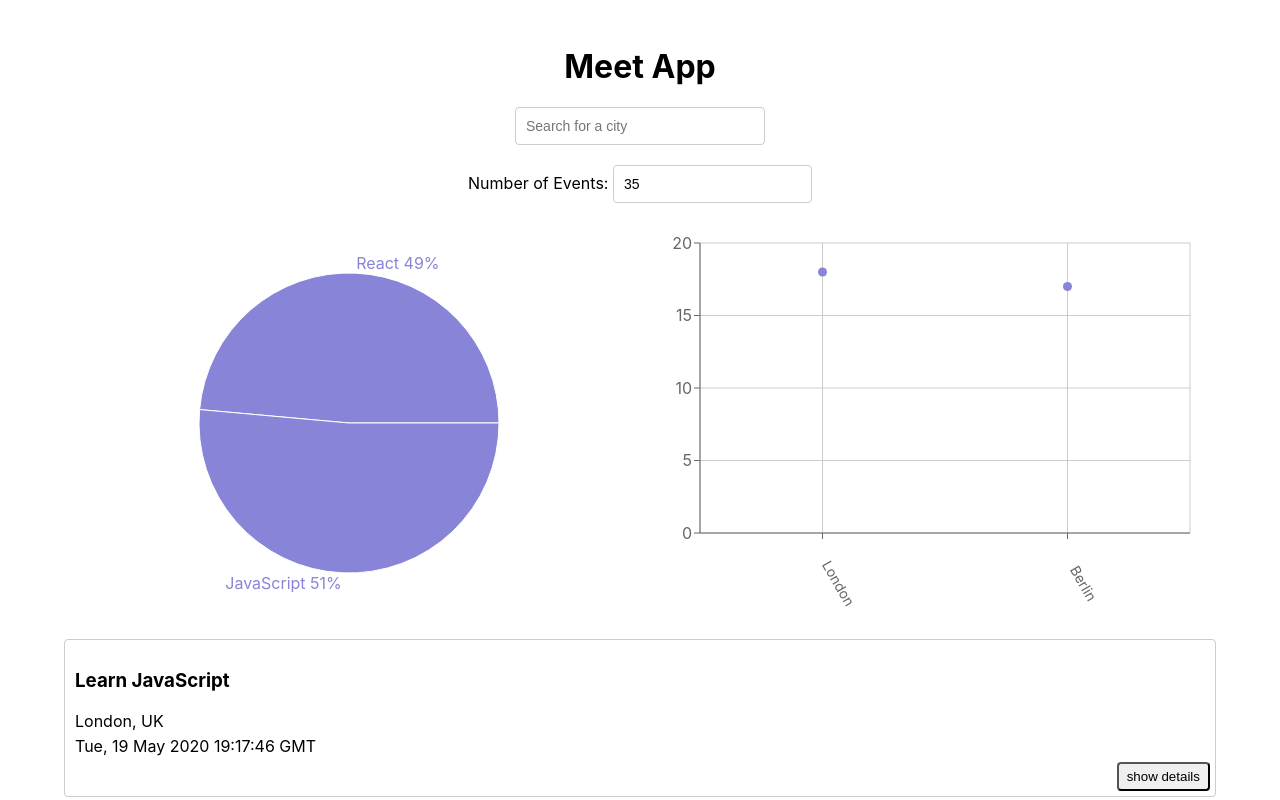
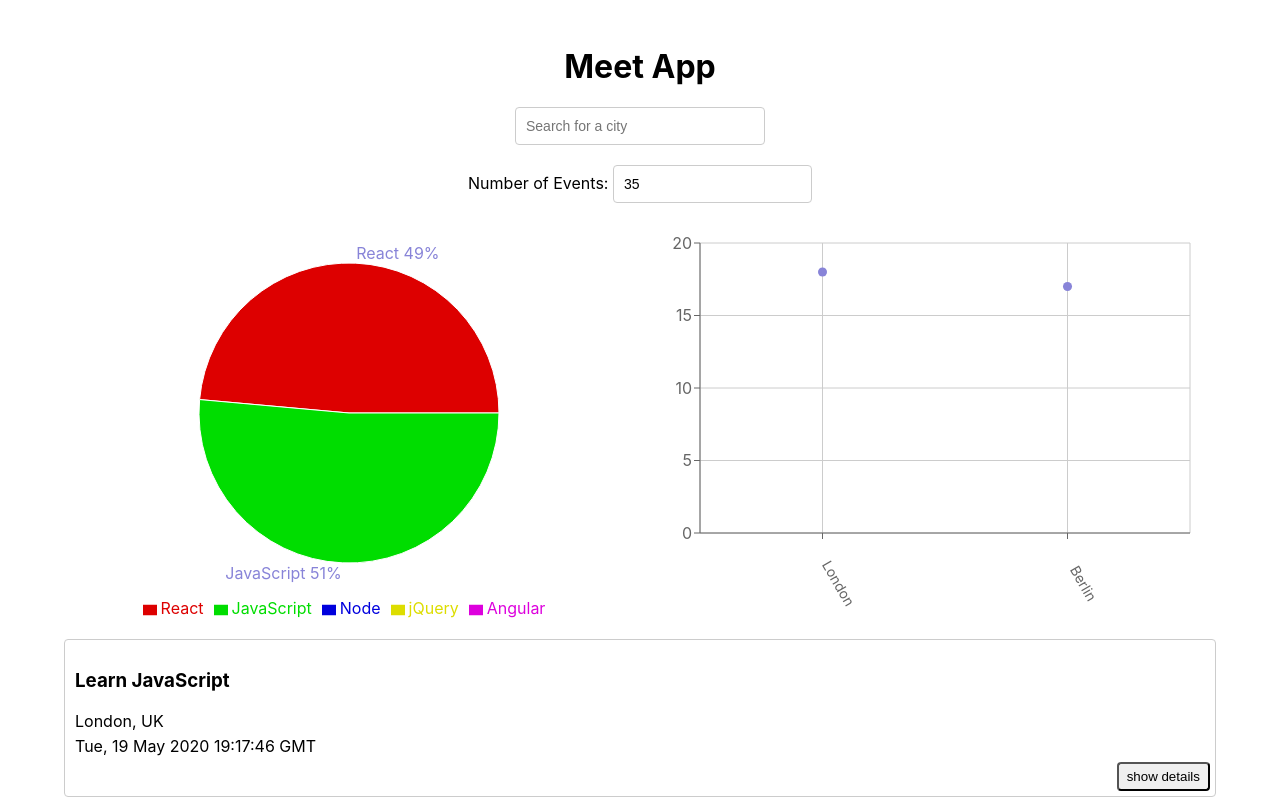
Before and after one commit to manjou/meet, a React (Create React App) app: page / in a window 1280 px wide. Shown: the top 800 px of the page. Built offline with nearby package versions, Linux system fonts and the light colour scheme; what atatus-spa would draw is missing.

Commit message:
meet app ex4.10. v. 5.2.0. bonus task pie chart colors and legend

```diff
--- a/package.json
+++ b/package.json
@@ -1,6 +1,6 @@
 {
   "name": "meet",
-  "version": "5.1.0",
+  "version": "5.2.0",
   "private": true,
   "homepage": "https://manjou.github.io/meet",
   "dependencies": {
--- a/src/components/EventGenresChart.js
+++ b/src/components/EventGenresChart.js
@@ -1,7 +1,7 @@
 // src/components/EventGenresChart.js
 
 import { useState, useEffect } from "react";
-import { ResponsiveContainer, PieChart, Pie, Legend } from "recharts";
+import { ResponsiveContainer, PieChart, Pie, Legend, Cell } from "recharts";
 
 const EventGenresChart = ({ allLocations, events }) => {
     const [data, setData] = useState([]);
@@ -21,6 +21,8 @@
         })
         return data;
     }
+
+    const colors = ['#DD0000', '#00DD00', '#0000DD', '#DDDD00', '#DD00DD'];
 
     const renderCustomizedLabel = ({ cx, cy, midAngle, outerRadius, percent, index }) => {
         const RADIAN = Math.PI / 180;
@@ -50,7 +52,14 @@
           labelLine={false}
           label={renderCustomizedLabel}
           outerRadius={150}
-        />
+        >
+            {
+                data.map((entry, index) => (
+                    <Cell key={`cell-${index}`} fill={colors[index]}/>
+                ))
+            }
+        </Pie>
+        <Legend verticalAlign="bottom" align="center" />
       </PieChart>
     </ResponsiveContainer>
   );
```
